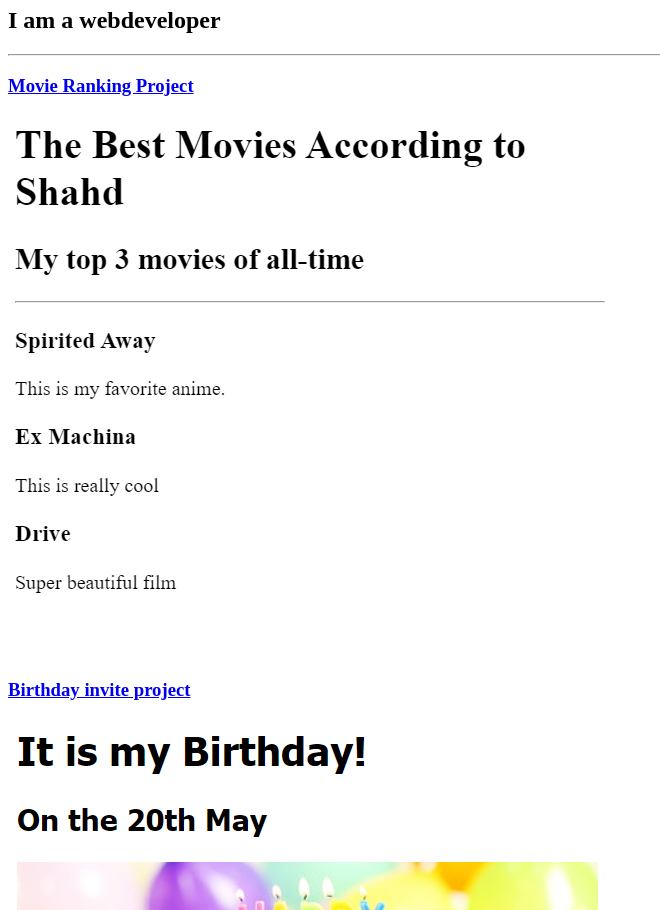
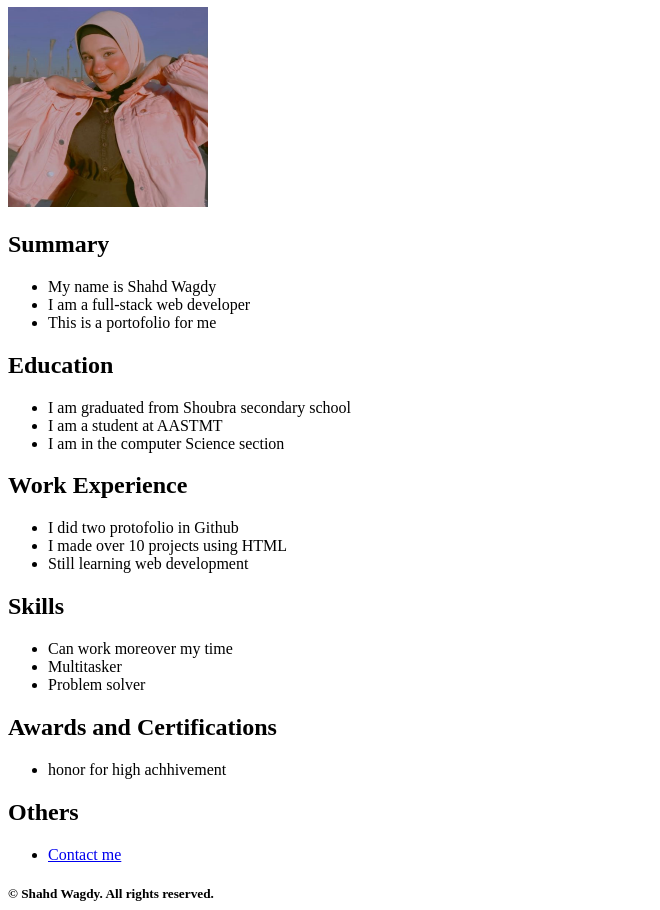
Before and after one commit to Shahdwagdy/html.portfolio, a plain HTML site: page index.html in a window 1280 px wide. Shown: the part 73-983 px from the top of the page, without its empty margins (0-660 px from the left). Drawn offline with Linux system fonts and the light colour scheme.

Commit message:
Add files via upload

```diff
--- a/index.html
+++ b/index.html
@@ -3,18 +3,44 @@
 <head>
     <meta charset="UTF-8">
     <meta name="viewport" content="width=device-width, initial-scale=1.0">
-    <title>Shahd Wagdy</title>
+    <title>My Resume</title>
 </head>
 <body>
-    <h1>Shahd Portfolio</h1>
-    <h2>I am a webdeveloper</h2>
-    <hr />
-    <h3><a href="./public/movie ranking.html">Movie Ranking Project</a></h3>
-    <img src="./assets/images/Screenshot 2023-07-10 185624.png" alt="My favorite movies"/>
-    <h3><a href="./public/birthday invite.html">Birthday invite project</a></h3>
-    <img src="./assets/images/Screenshot 2023-07-10 190226.png" alt="My birthday"/>
-    <hr />
-    <a href="./public/about.html">About me</a>
-    <a href="./public/contact.html">Contact me</a>
+    <h1>Shahd Wagdy</h1>
+    <img src="Screenshot 2023-02-24 135544.png" alt="My picture" width="200" height="200">
+    <h2>Summary</h2>
+    <ul>
+        <li>My name is Shahd Wagdy</li>
+        <li>I am a full-stack web developer</li>
+        <li>This is a portofolio for me</li>
+    </ul>
+    <h2>Education</h2>
+    <ul>
+        <li>I am graduated from Shoubra secondary school</li>
+        <li>I am a student at AASTMT</li>
+        <li>I am in the computer Science section</li>
+    </ul>
+    <h2>Work Experience</h2>
+    <ul>
+        <li>I did two protofolio in Github</li>
+        <li>I made over 10 projects using HTML</li>
+        <li>Still learning web development</li>
+    </ul>
+    <h2>Skills</h2>
+    <ul>
+        <li>Can work moreover my time</li>
+        <li>Multitasker</li>
+        <li>Problem solver</li>
+    </ul>
+    <h2>Awards and Certifications</h2>
+    <ul>
+        <li>honor for high achhivement</li>
+    </ul>
+    <h2>Others</h2>
+    <ul>
+        <li><a href="/contact.html">Contact me</a></li>
+    </ul>
+    <h5>© Shahd Wagdy. All rights reserved.</h5>
+
 </body>
 </html>
```
Also changed, not shown: contact.html (added, +9 -0 lines), Screenshot 2023-02-24 135544.png (added).
